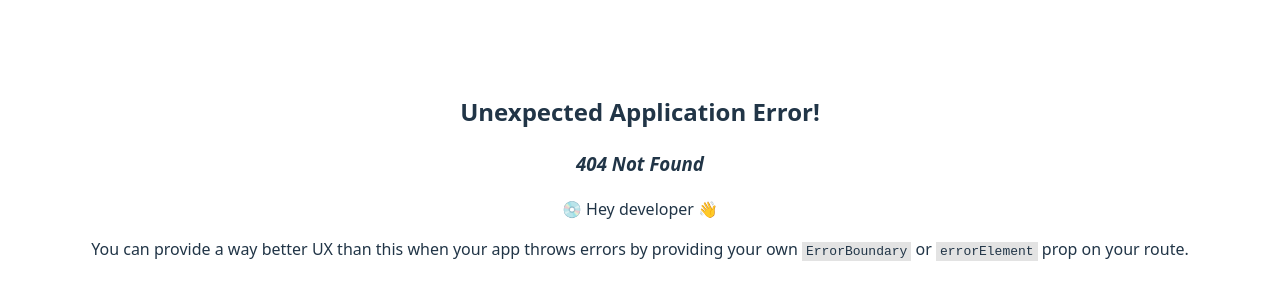
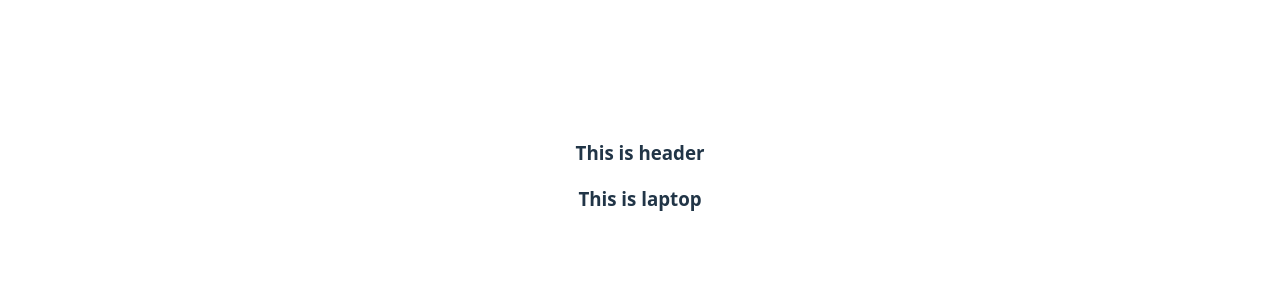
Before and after one commit to Wasima230Sultana/React-router, a React (Vite) app: page /laptops in a window 1280 px wide. Before the commit this address had no page. Shown: the part 224-524 px from the top of the page. Built offline with nearby package versions, Linux system fonts and the light colour scheme.

Commit message:
Add outlet

```diff
--- /dev/null
+++ b/src/Components/Header.jsx
@@ -0,0 +1,11 @@
+import React from 'react';
+
+const Header = () => {
+    return (
+        <div>
+            <h3>This is header</h3>
+        </div>
+    );
+};
+
+export default Header;
--- /dev/null
+++ b/src/Components/Home.jsx
@@ -0,0 +1,11 @@
+import React from 'react';
+
+const Home = () => {
+    return (
+        <div>
+            <h3>this is home</h3>
+        </div>
+    );
+};
+
+export default Home;
--- /dev/null
+++ b/src/Components/Laptops.jsx
@@ -0,0 +1,11 @@
+import React from 'react';
+
+const Laptops = () => {
+    return (
+        <div>
+            <h3>This is laptop</h3>
+        </div>
+    );
+};
+
+export default Laptops;
--- /dev/null
+++ b/src/Components/Mobiles.jsx
@@ -0,0 +1,11 @@
+import React from 'react';
+
+const Mobiles = () => {
+    return (
+        <div>
+            <h3>This is mobiles</h3>
+        </div>
+    );
+};
+
+export default Mobiles;
--- /dev/null
+++ b/src/Components/Root.jsx
@@ -0,0 +1,14 @@
+import React from 'react';
+import Header from './Header';
+import { Outlet } from 'react-router';
+
+const Root = () => {
+    return (
+        <div>
+            <Header></Header>
+            <Outlet></Outlet>
+        </div>
+    );
+};
+
+export default Root;
--- a/src/main.jsx
+++ b/src/main.jsx
@@ -4,22 +4,32 @@
 import App from './App.jsx'
 import { createBrowserRouter } from "react-router";
 import { RouterProvider } from "react-router/dom";
+import Root from './Components/Root.jsx';
+import Home from './Components/Home.jsx';
+import Mobiles from './Components/Mobiles.jsx';
+import Laptops from './Components/Laptops.jsx';
 
 const router = createBrowserRouter([
   {
-    path:'/',
-    element: <div>Hello from react router</div>
+    path:"/",
+    Component: Root,
+    children:[
+      {index: true, Component: Home},
+      {path: 'mobiles', Component: Mobiles},
+      {path: 'laptops', Component: Laptops}
+
+    ]
   },
   {
-    path:'/about',
+    path:'about',
     element: <div>About me here</div>
   },
   {
-    path:'/blogs',
+    path:'blogs',
     element: <div>Blogs part here</div>
   },
   {
-    path: '/app',
+    path: 'app',
     Component: App
   }
 ])
```
